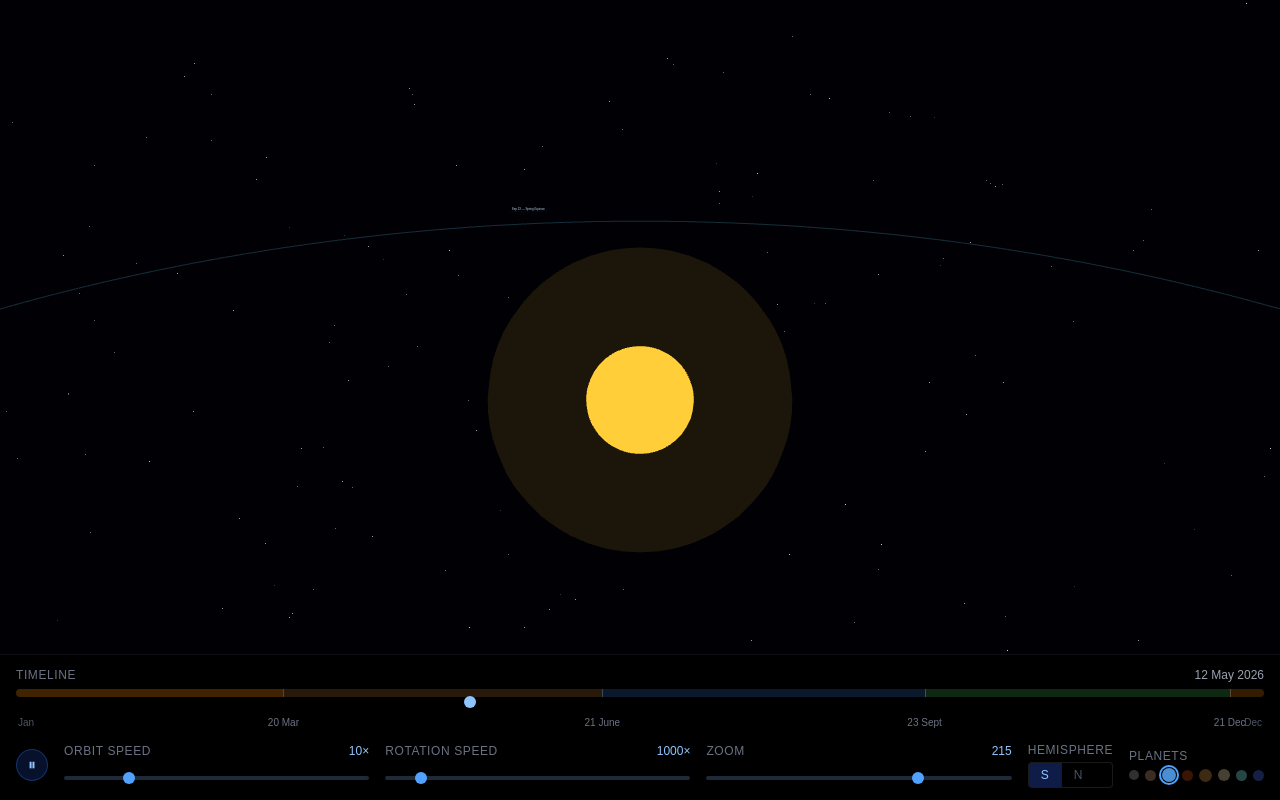
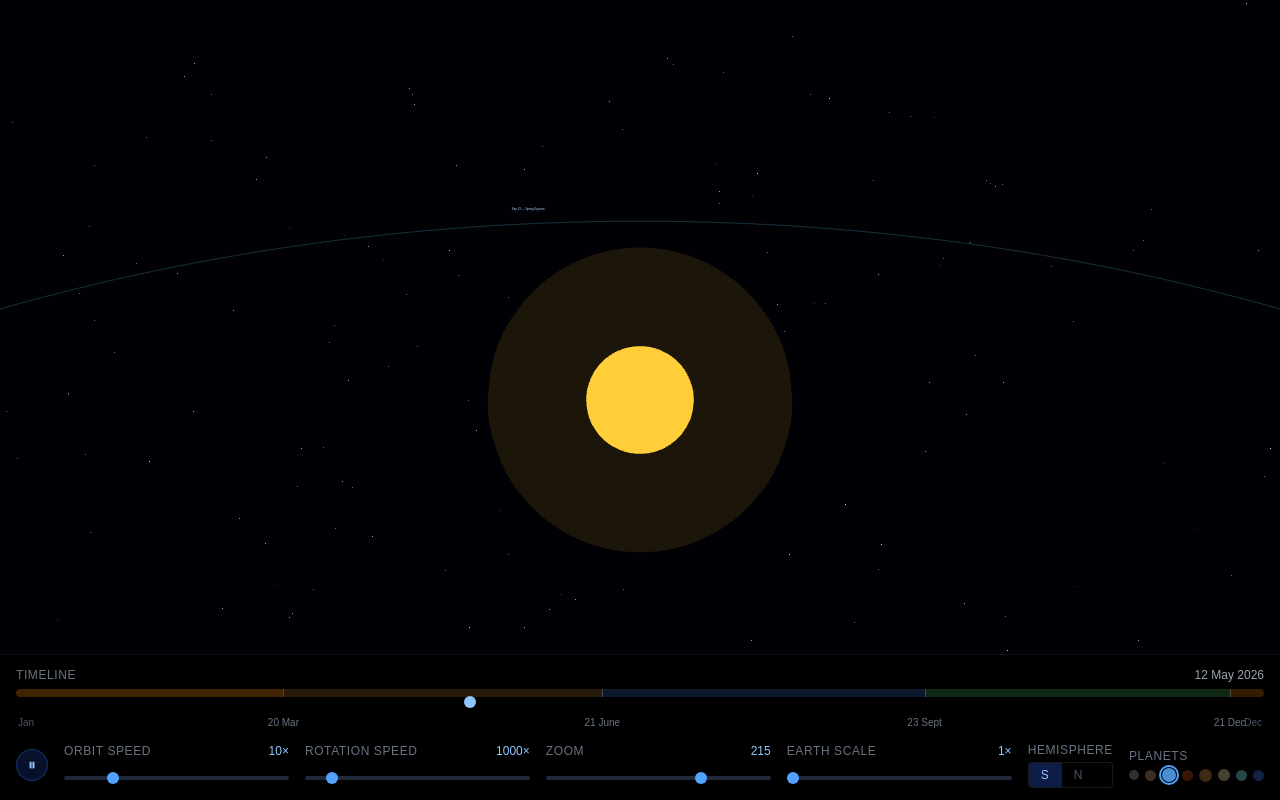
Before and after one commit to manu72/simsolar, a Next.js app: page / in a window 1280 px wide. Built offline with nearby package versions, Linux system fonts and the light colour scheme.

Commit message:
feat: add Earth Scale slider to enlarge Earth independently of zoom
- Add earthScale state to store (1x–10x, default 1x)
- Apply scale to Earth group in Animator each frame
- Add Earth Scale slider to HUD controls

```diff
--- a/components/canvas/Animator.tsx
+++ b/components/canvas/Animator.tsx
@@ -21,7 +21,7 @@ export function Animator({ earthGroupRef, earthMeshRef, earthMaterialRef }: Anim
   const clock = useContext(SimulationContext)
 
   useFrame((_, delta) => {
-    const { isPlaying, orbitSpeed, rotationSpeed } = useAppStore.getState()
+    const { isPlaying, orbitSpeed, rotationSpeed, earthScale } = useAppStore.getState()
 
     if (isPlaying) {
       clock.julianDay   += delta * orbitSpeed * DAYS_PER_SECOND_BASE
@@ -32,6 +32,7 @@ export function Animator({ earthGroupRef, earthMeshRef, earthMaterialRef }: Anim
 
     if (earthGroupRef.current) {
       earthGroupRef.current.position.copy(earthPos)
+      earthGroupRef.current.scale.setScalar(earthScale)
     }
 
     if (earthMeshRef.current) {
--- a/components/hud/SpeedControls.tsx
+++ b/components/hud/SpeedControls.tsx
@@ -1,7 +1,7 @@
 'use client'
 
 import { useAppStore } from '@/store/useAppStore'
-import { MAX_ORBIT_SPEED, MAX_ROTATION_SPEED, MIN_ZOOM_DISTANCE, MAX_ZOOM_DISTANCE } from '@/lib/constants'
+import { MAX_ORBIT_SPEED, MAX_ROTATION_SPEED, MIN_ZOOM_DISTANCE, MAX_ZOOM_DISTANCE, MIN_EARTH_SCALE, MAX_EARTH_SCALE } from '@/lib/constants'
 
 interface SliderProps {
   label: string
@@ -46,9 +46,11 @@ export function SpeedControls() {
   const orbitSpeed    = useAppStore(s => s.orbitSpeed)
   const rotationSpeed = useAppStore(s => s.rotationSpeed)
   const zoomDistance   = useAppStore(s => s.zoomDistance)
+  const earthScale     = useAppStore(s => s.earthScale)
   const setOrbitSpeed    = useAppStore(s => s.setOrbitSpeed)
   const setRotationSpeed = useAppStore(s => s.setRotationSpeed)
   const setZoomDistance   = useAppStore(s => s.setZoomDistance)
+  const setEarthScale    = useAppStore(s => s.setEarthScale)
 
   return (
     <>
@@ -75,6 +77,14 @@ export function SpeedControls() {
         inverted
         onChange={setZoomDistance}
       />
+      <SpeedSlider
+        label="Earth Scale"
+        value={earthScale}
+        min={MIN_EARTH_SCALE}
+        max={MAX_EARTH_SCALE}
+        suffix="×"
+        onChange={setEarthScale}
+      />
     </>
   )
 }
--- a/lib/constants.ts
+++ b/lib/constants.ts
@@ -26,6 +26,11 @@ export const DEFAULT_ROTATION_SPEED = 1000
 export const MAX_ORBIT_SPEED = 50
 export const MAX_ROTATION_SPEED = 10000
 
+// Earth visual scale
+export const MIN_EARTH_SCALE = 1
+export const MAX_EARTH_SCALE = 10
+export const DEFAULT_EARTH_SCALE = 1
+
 // Zoom (camera distance from origin)
 export const MIN_ZOOM_DISTANCE = 50
 export const MAX_ZOOM_DISTANCE = 600
--- a/store/useAppStore.ts
+++ b/store/useAppStore.ts
@@ -3,6 +3,7 @@ import {
   DEFAULT_ORBIT_SPEED, DEFAULT_ROTATION_SPEED,
   MAX_ORBIT_SPEED, MAX_ROTATION_SPEED,
   MIN_ZOOM_DISTANCE, MAX_ZOOM_DISTANCE, DEFAULT_ZOOM_DISTANCE,
+  MIN_EARTH_SCALE, MAX_EARTH_SCALE, DEFAULT_EARTH_SCALE,
 } from '@/lib/constants'
 
 interface AppState {
@@ -11,12 +12,14 @@ interface AppState {
   rotationSpeed: number
   hemisphere: 'north' | 'south'
   zoomDistance: number
+  earthScale: number
 
   setIsPlaying: (v: boolean) => void
   setOrbitSpeed: (v: number) => void
   setRotationSpeed: (v: number) => void
   setHemisphere: (h: 'north' | 'south') => void
   setZoomDistance: (v: number) => void
+  setEarthScale: (v: number) => void
 }
 
 export const useAppStore = create<AppState>((set) => ({
@@ -25,10 +28,12 @@ export const useAppStore = create<AppState>((set) => ({
   rotationSpeed: DEFAULT_ROTATION_SPEED,
   hemisphere: 'south',
   zoomDistance: DEFAULT_ZOOM_DISTANCE,
+  earthScale: DEFAULT_EARTH_SCALE,
 
   setIsPlaying: (v) => set({ isPlaying: v }),
   setOrbitSpeed: (v) => set({ orbitSpeed: Math.max(0, Math.min(MAX_ORBIT_SPEED, v)) }),
   setRotationSpeed: (v) => set({ rotationSpeed: Math.max(0, Math.min(MAX_ROTATION_SPEED, v)) }),
   setHemisphere: (h) => set({ hemisphere: h }),
   setZoomDistance: (v) => set({ zoomDistance: Math.max(MIN_ZOOM_DISTANCE, Math.min(MAX_ZOOM_DISTANCE, v)) }),
+  setEarthScale: (v) => set({ earthScale: Math.max(MIN_EARTH_SCALE, Math.min(MAX_EARTH_SCALE, v)) }),
 }))
```
